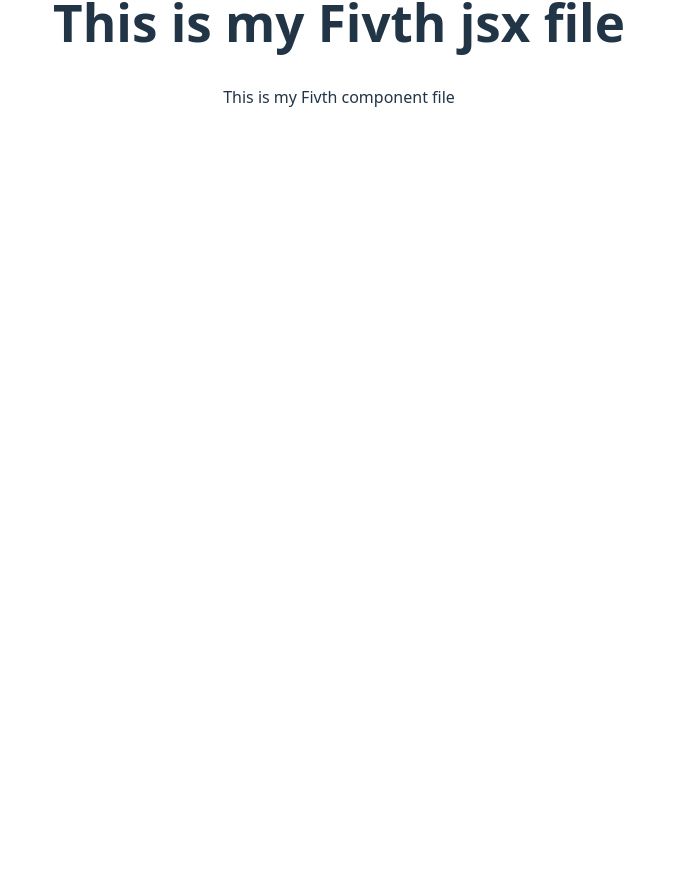
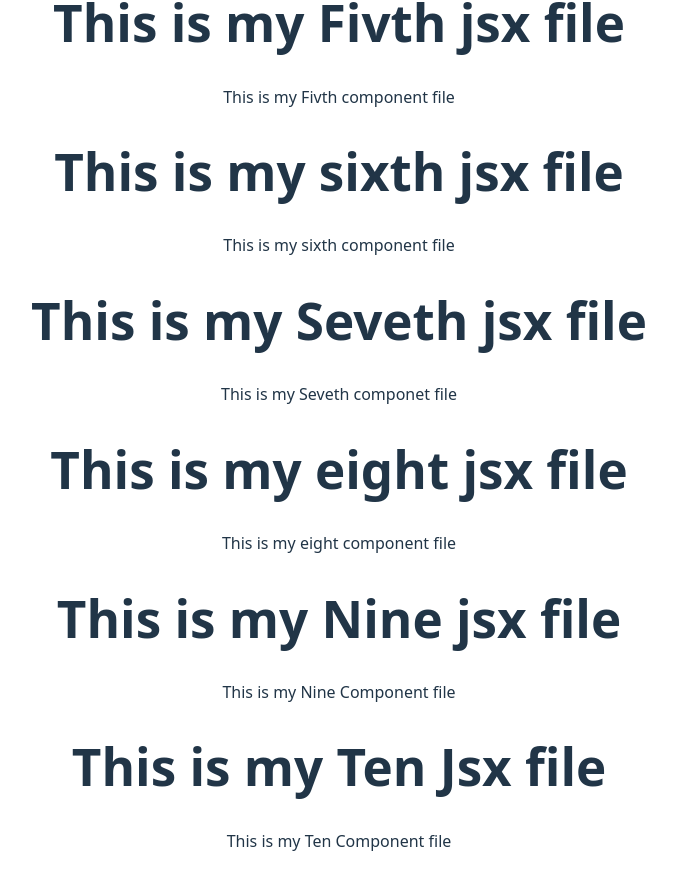
Before and after one commit to shiv9413/react-training, a React (Vite) app: page / in a window 1280 px wide. Shown: the part 668-1558 px from the top of the page, without its empty margins (301-977 px from the left). Before the commit the page ends 825 px from the top, so only its background shows below. Built offline with nearby package versions, Linux system fonts and the light colour scheme.

Commit message:
Five Compoent file

```diff
--- a/src/App.jsx
+++ b/src/App.jsx
@@ -7,6 +7,11 @@ import Second from './components/19-05-2025/Second';
 import Third from './components/19-05-2025/Third';
 import Forth from './components/19-05-2025/Forth';
 import Fivth from './components/19-05-2025/Fivth';
+import Six from './components/19-05-2025/Six';
+import Seven from './components/19-05-2025/Seven';
+import Eight from './components/19-05-2025/Eight';
+import Nine from './components/19-05-2025/Nine';
+import Ten from './components/19-05-2025/Ten';
 
 function App() {
   return (
@@ -16,6 +21,11 @@ function App() {
       <Third />
       <Forth />
       <Fivth />
+      <Six />
+      <Seven />
+      <Eight />
+      <Nine />
+      <Ten />
     </div>
     );
 }
--- /dev/null
+++ b/src/components/19-05-2025/Eight.jsx
@@ -0,0 +1,12 @@
+import React from 'react';
+
+function Eight(){
+	return (
+		<div>
+			<h1>This is my eight jsx file</h1>
+			<p>This is my eight component file</p>
+		</div>
+		);
+}
+
+export default Eight;
--- /dev/null
+++ b/src/components/19-05-2025/Nine.jsx
@@ -0,0 +1,12 @@
+import React from 'react';
+
+function Nine(){
+	return (
+		<div>
+			<h1>This is my Nine jsx file</h1>
+			<p>This is my Nine Component file</p>
+		</div>
+		);
+}
+
+export default Nine;
--- /dev/null
+++ b/src/components/19-05-2025/Seven.jsx
@@ -0,0 +1,12 @@
+import React from 'react';
+
+function Seven(){
+	return (
+		<div>
+			<h1>This is my Seveth jsx file</h1>
+			<p>This is my Seveth componet file</p>
+		</div>
+		);
+}
+
+export default Seven;
--- /dev/null
+++ b/src/components/19-05-2025/Six.jsx
@@ -0,0 +1,12 @@
+import React from 'react';
+
+function Six(){
+	return (
+		<div>
+			<h1>This is my sixth jsx file</h1>
+			<p>This is my sixth component file</p>
+		</div>
+		);
+}
+
+export default Six;
--- /dev/null
+++ b/src/components/19-05-2025/Ten.jsx
@@ -0,0 +1,12 @@
+import React from 'react';
+
+function Ten(){
+	return (
+		<div>
+			<h1>This is my Ten Jsx file</h1>
+			<p>This is my Ten Component file</p>
+		</div>
+		);
+}
+
+export default Ten;
```
